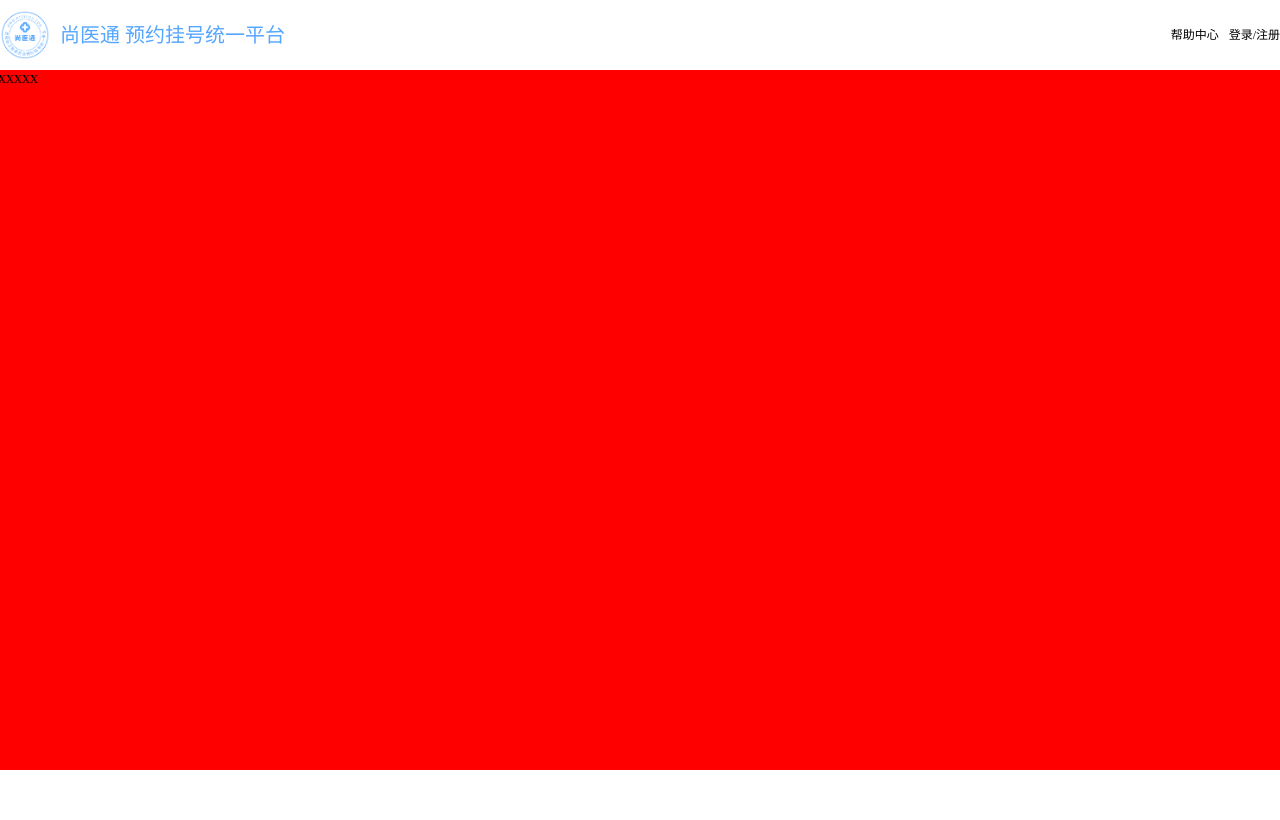
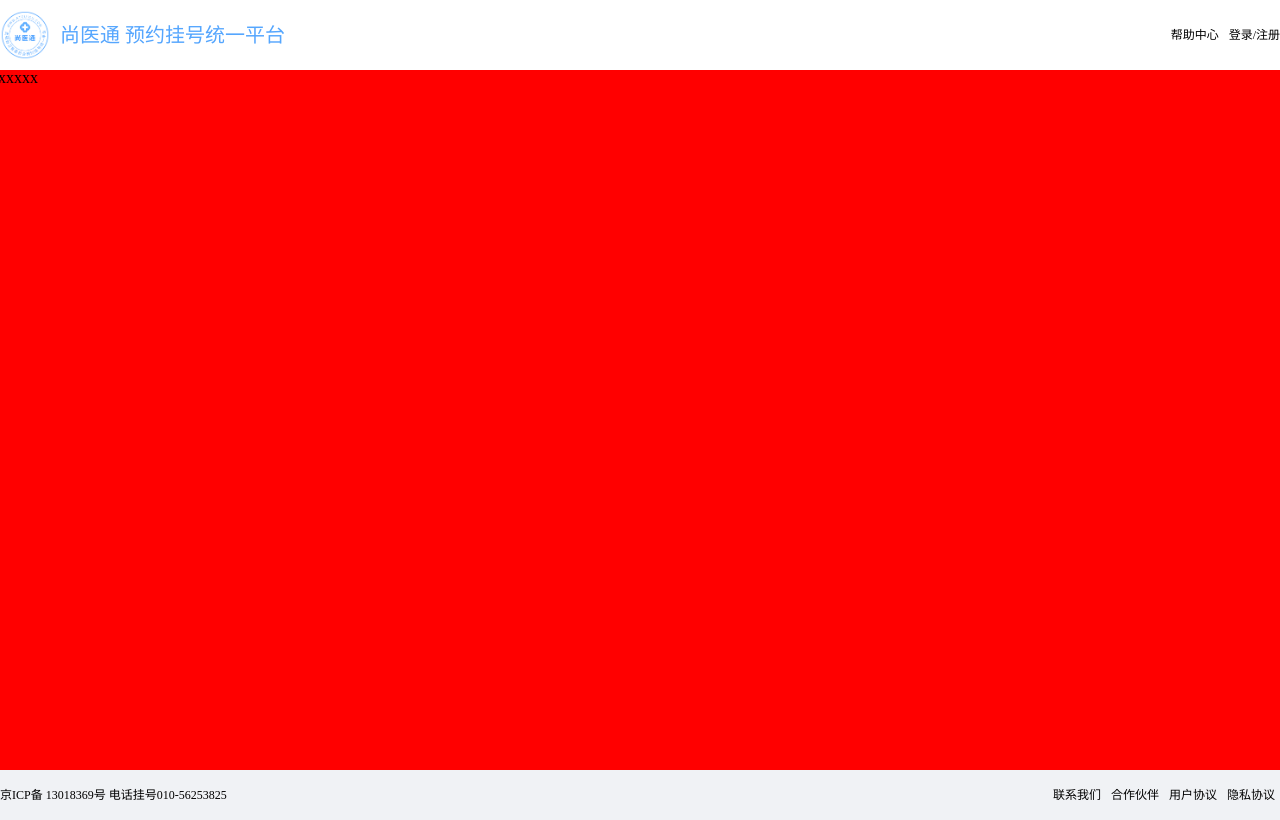
Before and after one commit to MKlinlin/Shangyitong, a Vue app: page / in a window 1280 px wide. Built offline with nearby package versions, Linux system fonts and the light colour scheme.

Commit message:
底部组件的创建引用

```diff
--- a/src/App.vue
+++ b/src/App.vue
@@ -6,6 +6,7 @@
     <div class="content">
       xxxxxx
     </div>
+    <HospitalBottom />
   </div>
 </template>
 
--- /dev/null
+++ b/src/components/hospital_bottom/index.vue
@@ -0,0 +1,43 @@
+<template>
+  <div class="bottom">
+    <div class="content">
+      <div class="left">京ICP备 13018369号 电话挂号010-56253825</div>
+    <div class="right">
+      <span>联系我们</span>
+      <span>合作伙伴</span>
+      <span>用户协议</span>
+      <span>隐私协议</span>
+    </div>
+    </div>
+  </div>
+</template>
+
+<script>
+export default {
+
+}
+</script>
+
+<style lang="scss" scoped>
+.bottom{
+  width: 100%;
+  height: 50px;
+  background-color: #f0f2f5;
+  display:flex;
+  justify-content: center;
+
+  .content{
+    width: 1300px;
+    height: 100%;
+    display: flex;
+    justify-content: space-between;
+    align-items: center;
+    font-size: 12px;
+    .right{
+      span{
+        margin: 0 5px;
+      }
+    }
+  }
+}
+</style>
--- a/src/main.ts
+++ b/src/main.ts
@@ -3,6 +3,8 @@ import App from '@/App.vue'
 import '@/style/reset.scss'
 //引入全局组件
 import HospitalTop from '@/components/hospital_top/index.vue'
-const app=createApp(App)
-app.component('HospitalTop',HospitalTop)
+import HospitalBottom from '@/components/hospital_bottom/index.vue'
+const app = createApp(App)
+app.component('HospitalTop', HospitalTop)
+app.component('HospitalBottom', HospitalBottom)
 app.mount('#app')
```
